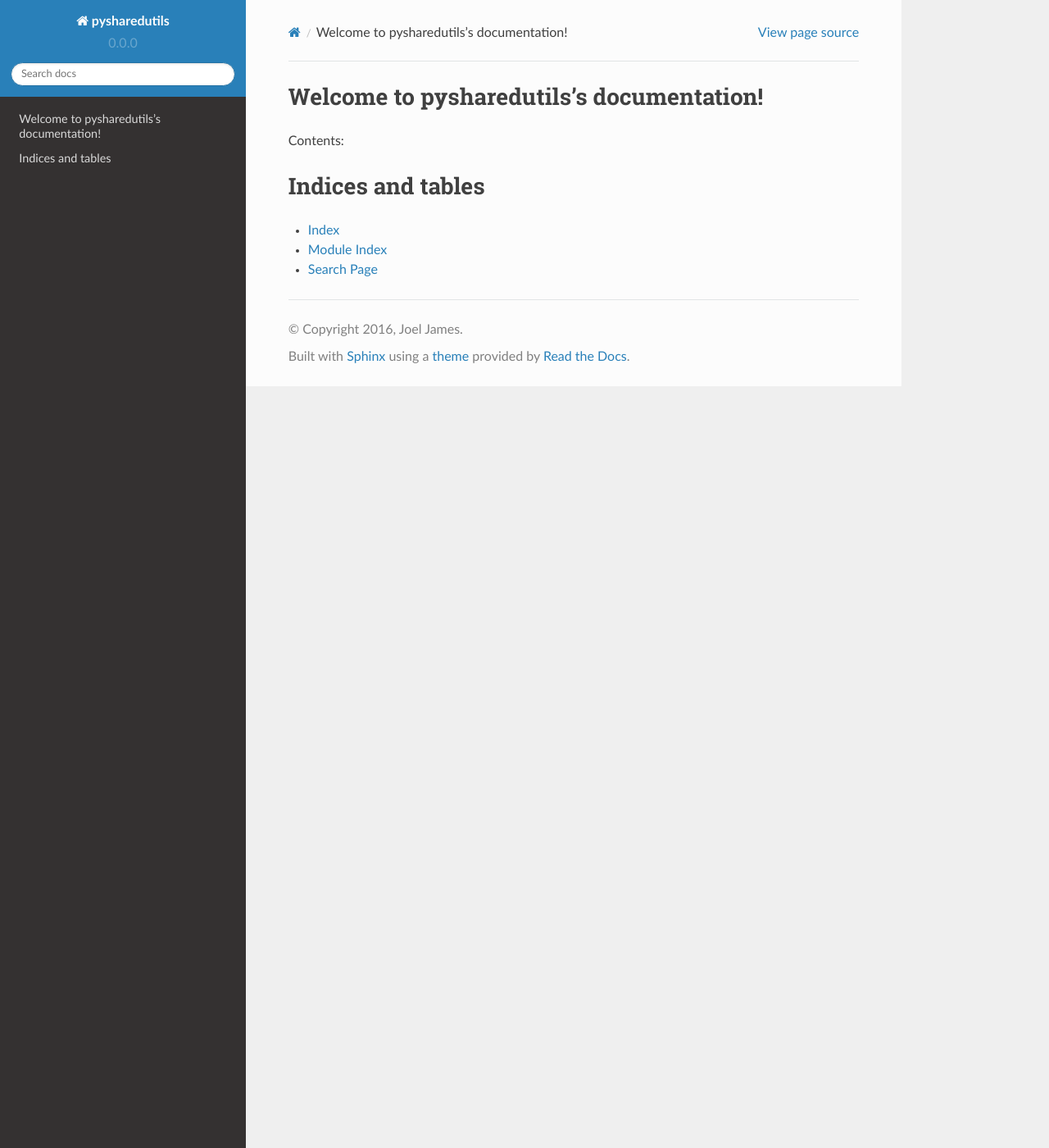
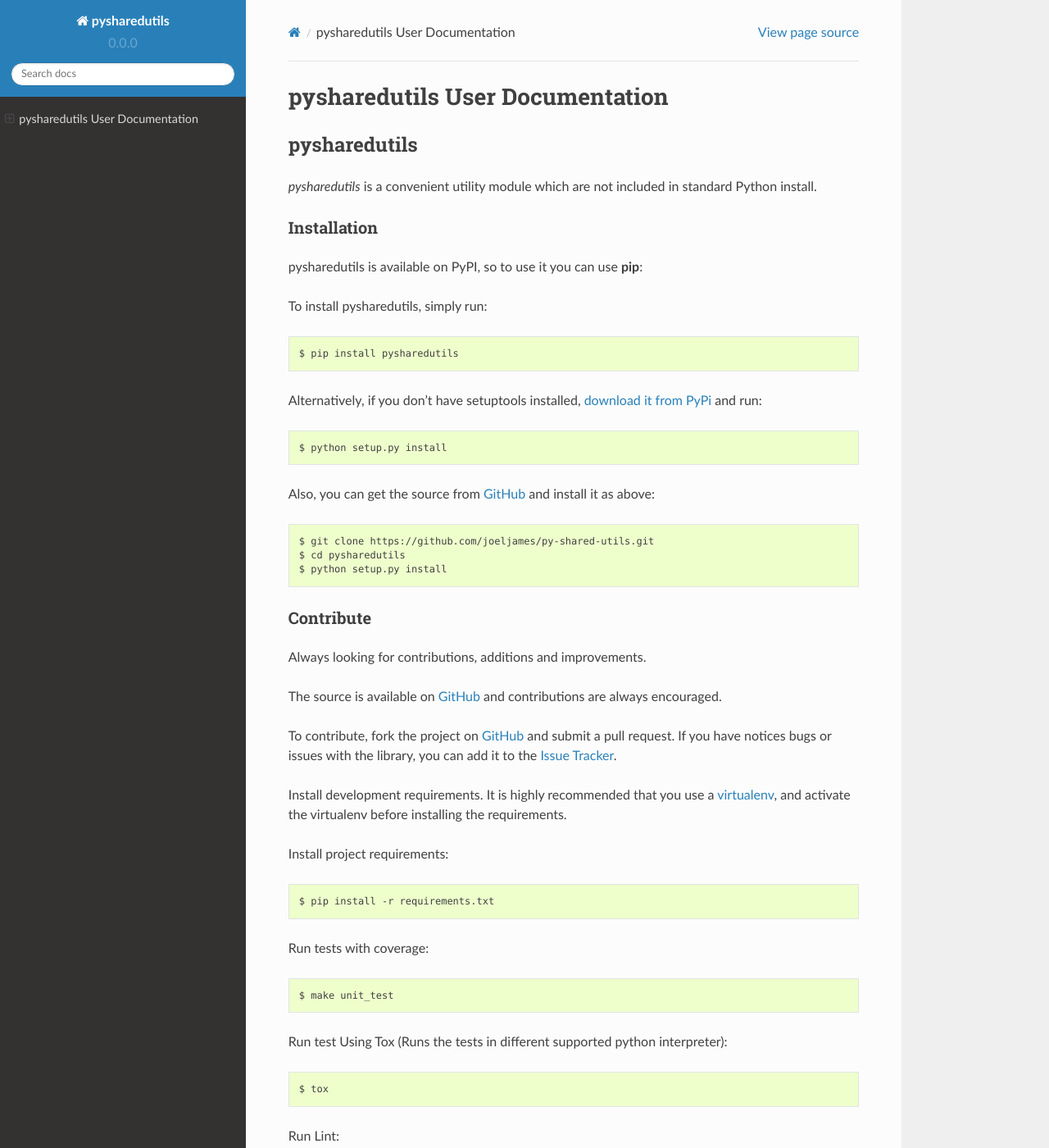
Before and after one commit to joeljames/py-shared-utils, a Sphinx documentation site: the page built from docs/index.rst, in a window 1280 px wide and 1400 px high. Shown: the whole window at 82% size. Built offline with Sphinx 7.4.7 and the Read the Docs theme 2.0.0, drawn with Linux system fonts in a browser that asks for light colours; some of the changed text lies outside the part shown.

Commit message:
Add index docs

```diff
--- a/docs/index.rst
+++ b/docs/index.rst
@@ -1,21 +1,70 @@
-.. pysharedutils documentation master file, created by
-   sphinx-quickstart on Mon Sep 19 15:25:05 2016.
-   You can adapt this file completely to your liking, but it should at least
-   contain the root `toctree` directive.
+================================
+pysharedutils User Documentation
+================================
 
-Welcome to pysharedutils's documentation!
-=========================================
-
-Contents:
-
-.. toctree::
-   :maxdepth: 2
+pysharedutils
+=============
+`pysharedutils` is a convenient utility module which are not included in standard Python install.
 
 
+Installation
+------------
 
-Indices and tables
-==================
+pysharedutils is available on PyPI, so to use it you can use :program:`pip`:
 
-* :ref:`genindex`
-* :ref:`modindex`
-* :ref:`search`
+To install pysharedutils, simply run::
+
+    $ pip install pysharedutils
+
+Alternatively, if you don't have setuptools installed, `download it from PyPi <https://pypi.python.org/pypi/pysharedutils>`_ and run::
+
+    $ python setup.py install
+
+Also, you can get the source from `GitHub <https://github.com/joeljames/py-shared-utils>`_ and install it as above::
+
+    $ git clone https://github.com/joeljames/py-shared-utils.git
+    $ cd pysharedutils
+    $ python setup.py install
+
+
+Contribute
+----------
+Always looking for contributions, additions and improvements.
+
+The source is available on `GitHub <https://github.com/joeljames/py-shared-utils>`_
+and contributions are always encouraged.
+
+To contribute, fork the project on
+`GitHub <https://github.com/joeljames/py-shared-utils>`_ and submit a pull request. If you have notices bugs or issues with the library, you can add it to the `Issue Tracker <https://github.com/joeljames/py-shared-utils/issues>`_.
+
+Install development requirements. It is highly recommended that you use a `virtualenv <http://docs.python-guide.org/en/latest/dev/virtualenvs/>`_, and activate the virtualenv before installing the requirements.
+
+Install project requirements::
+
+    $ pip install -r requirements.txt
+
+Run tests with coverage::
+
+    $ make unit_test
+
+Run test Using Tox (Runs the tests in different supported python interpreter)::
+
+    $ tox
+
+Run Lint::
+
+    $ make lint
+
+Create a new local branch to submit a pull request::
+
+    $ git checkout -b name-of-feature
+
+Commit your changes::
+
+    $ git commit -m "Detailed commit message"
+
+Push up your changes::
+
+    $ git push origin name-of-feature
+
+Submit a pull request. Before submitting a pull request, make sure pull request add the functionality, it is tested and docs are updated.
```
